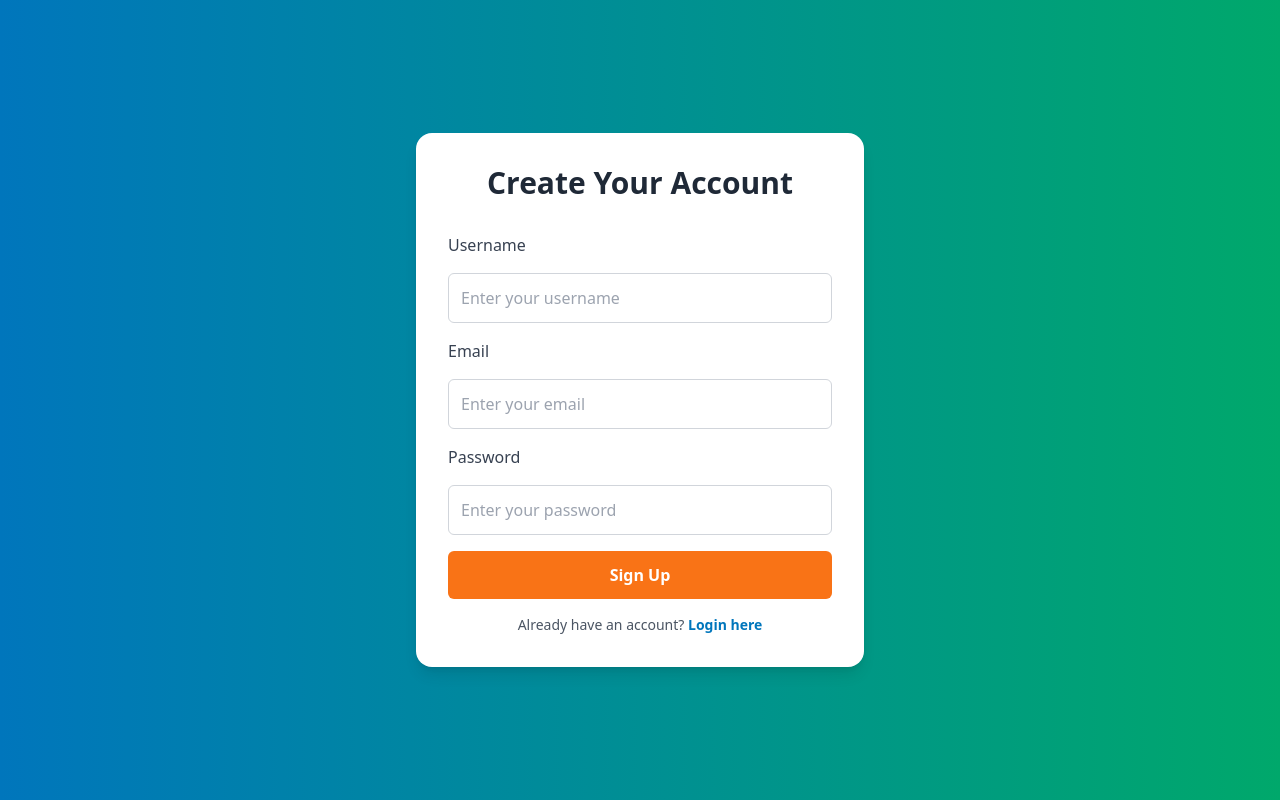
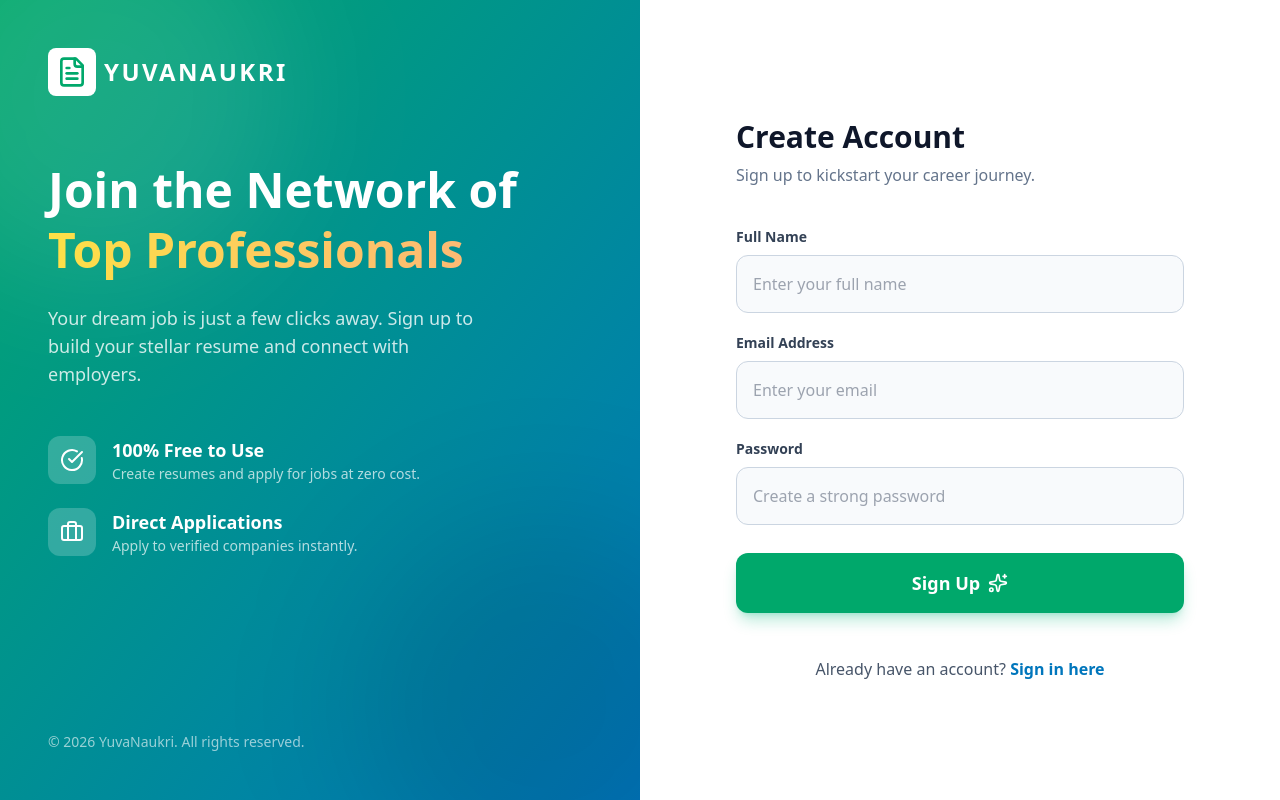
Before and after one commit to talhaaa16/resume-builder, a React (Create React App) app in the folder frontend/: page /signup in a window 1280 px wide. Built offline with nearby package versions, Linux system fonts and the light colour scheme.

Commit message:
feat: redesign login and signup pages

```diff
--- a/frontend/src/pages/Login.jsx
+++ b/frontend/src/pages/Login.jsx
@@ -1,8 +1,8 @@
 import React, { useState } from "react";
 import axios from "axios";
 import { useNavigate, useLocation } from "react-router-dom";
-import { motion, AnimatePresence } from "framer-motion";
 import { useToast } from "../context/ToastContext";
+import { FileText, Briefcase, Sparkles } from "lucide-react";
 
 const Login = () => {
   const navigate = useNavigate();
@@ -62,62 +62,124 @@ const Login = () => {
   };
 
   return (
-    <div className="flex justify-center items-center min-h-screen bg-gradient-to-r from-[#0076BC] to-[#00A86B] p-4">
-      <form
-        onSubmit={handleSubmit}
-        className="bg-white shadow-lg rounded-2xl p-8 w-full max-w-md flex flex-col gap-4"
-      >
-        <h2 className="text-3xl font-extrabold text-center text-gray-800 mb-4">
-          Welcome Back
-        </h2>
+    <div className="flex min-h-screen bg-slate-50">
+      {/* Left Side - Branding/Info */}
+      <div className="hidden lg:flex lg:w-1/2 bg-gradient-to-br from-[#0076BC] to-[#00A86B] p-12 flex-col justify-between text-white relative overflow-hidden">
+        {/* Decorative Circles */}
+        <div className="absolute -top-24 -left-24 w-96 h-96 bg-white/10 rounded-full blur-3xl"></div>
+        <div className="absolute -bottom-24 -right-24 w-96 h-96 bg-black/10 rounded-full blur-3xl"></div>
 
-        <label className="font-medium text-gray-700">Email</label>
+        <div className="relative z-10">
+          <div className="flex items-center gap-2 mb-16">
+            <div className="bg-white p-2 rounded-lg text-[#0076BC]">
+              <FileText className="w-8 h-8" />
+            </div>
+            <span className="text-2xl font-black tracking-widest">YUVANAUKRI</span>
+          </div>
+
+          <h1 className="text-5xl font-black mb-6 leading-tight">
+            Build Your Future <br />
+            <span className="text-transparent bg-clip-text bg-gradient-to-r from-orange-300 to-yellow-300">
+              One Step at a Time
+            </span>
+          </h1>
+          <p className="text-lg text-white/80 max-w-md mb-12">
+            Create professional resumes, discover exciting job opportunities, and take the next step in your career journey.
+          </p>
+
+          <div className="space-y-6">
+            <div className="flex items-center gap-4">
+              <div className="bg-white/20 p-3 rounded-xl">
+                <FileText className="w-6 h-6 text-white" />
+              </div>
+              <div>
+                <h3 className="font-bold text-lg">Smart Resume Builder</h3>
+                <p className="text-sm text-white/70">ATS-friendly templates to get you hired.</p>
+              </div>
+            </div>
+            <div className="flex items-center gap-4">
+              <div className="bg-white/20 p-3 rounded-xl">
+                <Briefcase className="w-6 h-6 text-white" />
+              </div>
+              <div>
+                <h3 className="font-bold text-lg">Job Opportunities</h3>
+                <p className="text-sm text-white/70">Find jobs that match your skills perfectly.</p>
+              </div>
+            </div>
+          </div>
+        </div>
+
+        <div className="relative z-10 text-sm text-white/60 font-medium">
+          © {new Date().getFullYear()} YuvaNaukri. All rights reserved.
+        </div>
+      </div>
+
+      {/* Right Side - Form */}
+      <div className="w-full lg:w-1/2 flex items-center justify-center p-8 bg-white">
+        <div className="w-full max-w-md">
+          {/* Mobile Header (Hidden on Desktop) */}
+          <div className="flex lg:hidden items-center gap-2 mb-10 justify-center">
+            <div className="bg-[#0076BC] p-2 rounded-lg text-white">
+              <FileText className="w-6 h-6" />
+            </div>
+            <span className="text-2xl font-black tracking-widest text-[#0076BC]">YUVANAUKRI</span>
+          </div>
+
+          <div className="mb-10 text-center lg:text-left">
+            <h2 className="text-3xl font-extrabold text-slate-900 mb-2">Welcome Back</h2>
+            <p className="text-slate-500">Please enter your details to sign in.</p>
+          </div>
+
+          <form onSubmit={handleSubmit} className="flex flex-col gap-5">
+            <div>
+              <label className="block text-sm font-bold text-slate-700 mb-2">Email Address</label>
               <input
                 type="email"
                 name="user_email"
                 value={userlogin.user_email}
                 onChange={handleInputChange}
-          className="border border-gray-300 rounded-md p-3 focus:outline-none focus:ring-2 focus:ring-[#00A86B]"
+                className="w-full border border-slate-300 rounded-xl p-4 text-slate-900 focus:outline-none focus:ring-2 focus:ring-[#0076BC] focus:border-transparent transition-all bg-slate-50"
                 placeholder="Enter your email"
                 required
               />
+            </div>
 
-        <label className="font-medium text-gray-700">Password</label>
+            <div>
+              <label className="block text-sm font-bold text-slate-700 mb-2">Password</label>
               <input
                 type="password"
                 name="password"
                 value={userlogin.password}
                 onChange={handleInputChange}
-          className="border border-gray-300 rounded-md p-3 focus:outline-none focus:ring-2 focus:ring-[#00A86B]"
+                className="w-full border border-slate-300 rounded-xl p-4 text-slate-900 focus:outline-none focus:ring-2 focus:ring-[#0076BC] focus:border-transparent transition-all bg-slate-50"
                 placeholder="Enter your password"
                 required
               />
+            </div>
 
             {msg && (
-          <div className="text-red-500 text-sm font-medium text-center">
+              <div className="bg-red-50 text-red-600 p-3 rounded-lg text-sm font-medium border border-red-100 flex items-center gap-2">
+                <span className="w-2 h-2 rounded-full bg-red-600 shrink-0"></span>
                 {msg}
               </div>
             )}
 
             <button
               type="submit"
-          className="bg-orange-500 text-white py-3 rounded-md font-semibold hover:bg-orange-600 transition duration-200"
+              className="w-full bg-[#0076BC] hover:bg-blue-700 text-white py-4 rounded-xl font-bold text-lg transition duration-200 mt-2 shadow-lg shadow-blue-500/30 flex items-center justify-center gap-2"
             >
-          Login
+              Sign In <Sparkles className="w-5 h-5" />
             </button>
 
-        <p className="text-center text-gray-600 text-sm">
+            <p className="text-center text-slate-600 mt-6 font-medium">
               Don’t have an account?{" "}
-          <a
-            href="/signup"
-            className="text-[#0076BC] font-semibold hover:underline"
-          >
-            Signup here
+              <a href="/signup" className="text-[#00A86B] font-bold hover:underline">
+                Create one now
               </a>
             </p>
           </form>
-
-
+        </div>
+      </div>
     </div>
   );
 };
--- a/frontend/src/pages/Signup.jsx
+++ b/frontend/src/pages/Signup.jsx
@@ -2,6 +2,7 @@ import React, { useState } from "react";
 import axios from "axios";
 import { useNavigate } from "react-router-dom";
 import { useToast } from "../context/ToastContext";
+import { FileText, Briefcase, Sparkles, CheckCircle } from "lucide-react";
 
 const Regi = () => {
   const navigate = useNavigate();
@@ -39,65 +40,130 @@ const Regi = () => {
   };
 
   return (
-    <div className="flex justify-center items-center min-h-screen bg-gradient-to-r from-[#0076BC] to-[#00A86B] p-4">
-      <form
-        onSubmit={handleSubmit}
-        className="bg-white shadow-lg rounded-2xl p-8 w-full max-w-md flex flex-col gap-4"
-      >
-        <h2 className="text-3xl font-extrabold text-center text-gray-800 mb-4">
-          Create Your Account
-        </h2>
+    <div className="flex min-h-screen bg-slate-50">
+      {/* Left Side - Branding/Info */}
+      <div className="hidden lg:flex lg:w-1/2 bg-gradient-to-br from-[#00A86B] to-[#0076BC] p-12 flex-col justify-between text-white relative overflow-hidden">
+        {/* Decorative Circles */}
+        <div className="absolute -top-24 -left-24 w-96 h-96 bg-white/10 rounded-full blur-3xl"></div>
+        <div className="absolute -bottom-24 -right-24 w-96 h-96 bg-black/10 rounded-full blur-3xl"></div>
 
-        <label className="font-medium text-gray-700">Username</label>
+        <div className="relative z-10">
+          <div className="flex items-center gap-2 mb-16">
+            <div className="bg-white p-2 rounded-lg text-[#00A86B]">
+              <FileText className="w-8 h-8" />
+            </div>
+            <span className="text-2xl font-black tracking-widest">YUVANAUKRI</span>
+          </div>
+
+          <h1 className="text-5xl font-black mb-6 leading-tight">
+            Join the Network of <br />
+            <span className="text-transparent bg-clip-text bg-gradient-to-r from-yellow-300 to-orange-300">
+              Top Professionals
+            </span>
+          </h1>
+          <p className="text-lg text-white/80 max-w-md mb-12">
+            Your dream job is just a few clicks away. Sign up to build your stellar resume and connect with employers.
+          </p>
+
+          <div className="space-y-6">
+            <div className="flex items-center gap-4">
+              <div className="bg-white/20 p-3 rounded-xl">
+                <CheckCircle className="w-6 h-6 text-white" />
+              </div>
+              <div>
+                <h3 className="font-bold text-lg">100% Free to Use</h3>
+                <p className="text-sm text-white/70">Create resumes and apply for jobs at zero cost.</p>
+              </div>
+            </div>
+            <div className="flex items-center gap-4">
+              <div className="bg-white/20 p-3 rounded-xl">
+                <Briefcase className="w-6 h-6 text-white" />
+              </div>
+              <div>
+                <h3 className="font-bold text-lg">Direct Applications</h3>
+                <p className="text-sm text-white/70">Apply to verified companies instantly.</p>
+              </div>
+            </div>
+          </div>
+        </div>
+
+        <div className="relative z-10 text-sm text-white/60 font-medium">
+          © {new Date().getFullYear()} YuvaNaukri. All rights reserved.
+        </div>
+      </div>
+
+      {/* Right Side - Form */}
+      <div className="w-full lg:w-1/2 flex items-center justify-center p-8 bg-white">
+        <div className="w-full max-w-md">
+          {/* Mobile Header (Hidden on Desktop) */}
+          <div className="flex lg:hidden items-center gap-2 mb-10 justify-center">
+            <div className="bg-[#00A86B] p-2 rounded-lg text-white">
+              <FileText className="w-6 h-6" />
+            </div>
+            <span className="text-2xl font-black tracking-widest text-[#00A86B]">YUVANAUKRI</span>
+          </div>
+
+          <div className="mb-10 text-center lg:text-left">
+            <h2 className="text-3xl font-extrabold text-slate-900 mb-2">Create Account</h2>
+            <p className="text-slate-500">Sign up to kickstart your career journey.</p>
+          </div>
+
+          <form onSubmit={handleSubmit} className="flex flex-col gap-5">
+            <div>
+              <label className="block text-sm font-bold text-slate-700 mb-2">Full Name</label>
               <input
                 type="text"
                 name="user_name"
                 value={userregi.user_name}
                 onChange={handleInputChange}
-          className="border border-gray-300 rounded-md p-3 focus:outline-none focus:ring-2 focus:ring-[#00A86B]"
-          placeholder="Enter your username"
+                className="w-full border border-slate-300 rounded-xl p-4 text-slate-900 focus:outline-none focus:ring-2 focus:ring-[#00A86B] focus:border-transparent transition-all bg-slate-50"
+                placeholder="Enter your full name"
                 required
               />
+            </div>
 
-        <label className="font-medium text-gray-700">Email</label>
+            <div>
+              <label className="block text-sm font-bold text-slate-700 mb-2">Email Address</label>
               <input
                 type="email"
                 name="user_email"
                 value={userregi.user_email}
                 onChange={handleInputChange}
-          className="border border-gray-300 rounded-md p-3 focus:outline-none focus:ring-2 focus:ring-[#00A86B]"
+                className="w-full border border-slate-300 rounded-xl p-4 text-slate-900 focus:outline-none focus:ring-2 focus:ring-[#00A86B] focus:border-transparent transition-all bg-slate-50"
                 placeholder="Enter your email"
                 required
               />
+            </div>
 
-        <label className="font-medium text-gray-700">Password</label>
+            <div>
+              <label className="block text-sm font-bold text-slate-700 mb-2">Password</label>
               <input
                 type="password"
                 name="password"
                 value={userregi.password}
                 onChange={handleInputChange}
-          className="border border-gray-300 rounded-md p-3 focus:outline-none focus:ring-2 focus:ring-[#00A86B]"
-          placeholder="Enter your password"
+                className="w-full border border-slate-300 rounded-xl p-4 text-slate-900 focus:outline-none focus:ring-2 focus:ring-[#00A86B] focus:border-transparent transition-all bg-slate-50"
+                placeholder="Create a strong password"
                 required
               />
+            </div>
 
             <button
               type="submit"
-          className="bg-orange-500 text-white py-3 rounded-md font-semibold hover:bg-orange-600 transition duration-200"
+              className="w-full bg-[#00A86B] hover:bg-emerald-600 text-white py-4 rounded-xl font-bold text-lg transition duration-200 mt-2 shadow-lg shadow-emerald-500/30 flex items-center justify-center gap-2"
             >
-          Sign Up
+              Sign Up <Sparkles className="w-5 h-5" />
             </button>
 
-        <p className="text-center text-gray-600 text-sm">
+            <p className="text-center text-slate-600 mt-6 font-medium">
               Already have an account?{" "}
-          <a
-            href="/login"
-            className="text-[#0076BC] font-semibold hover:underline"
-          >
-            Login here
+              <a href="/login" className="text-[#0076BC] font-bold hover:underline">
+                Sign in here
               </a>
             </p>
           </form>
+        </div>
+      </div>
     </div>
   );
 };
```
Lines whose indentation alone changed are shown as unchanged.
